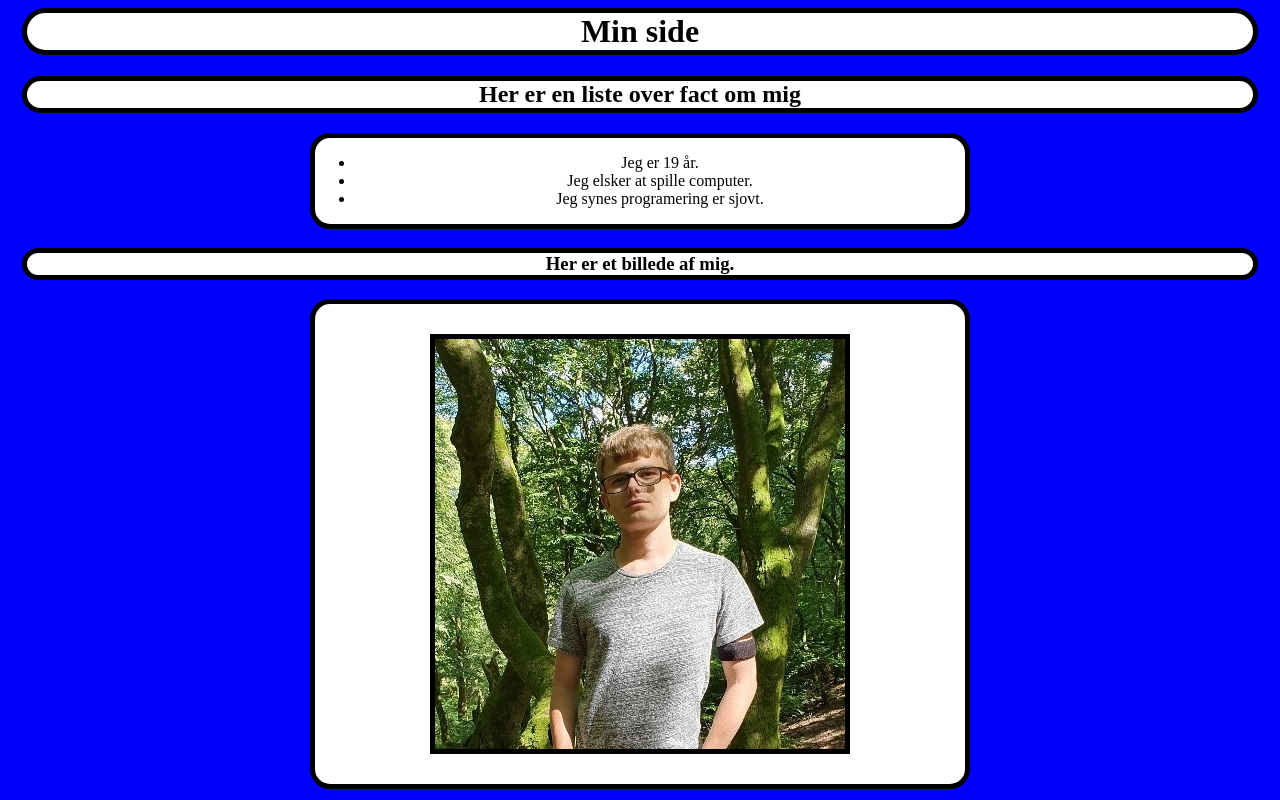
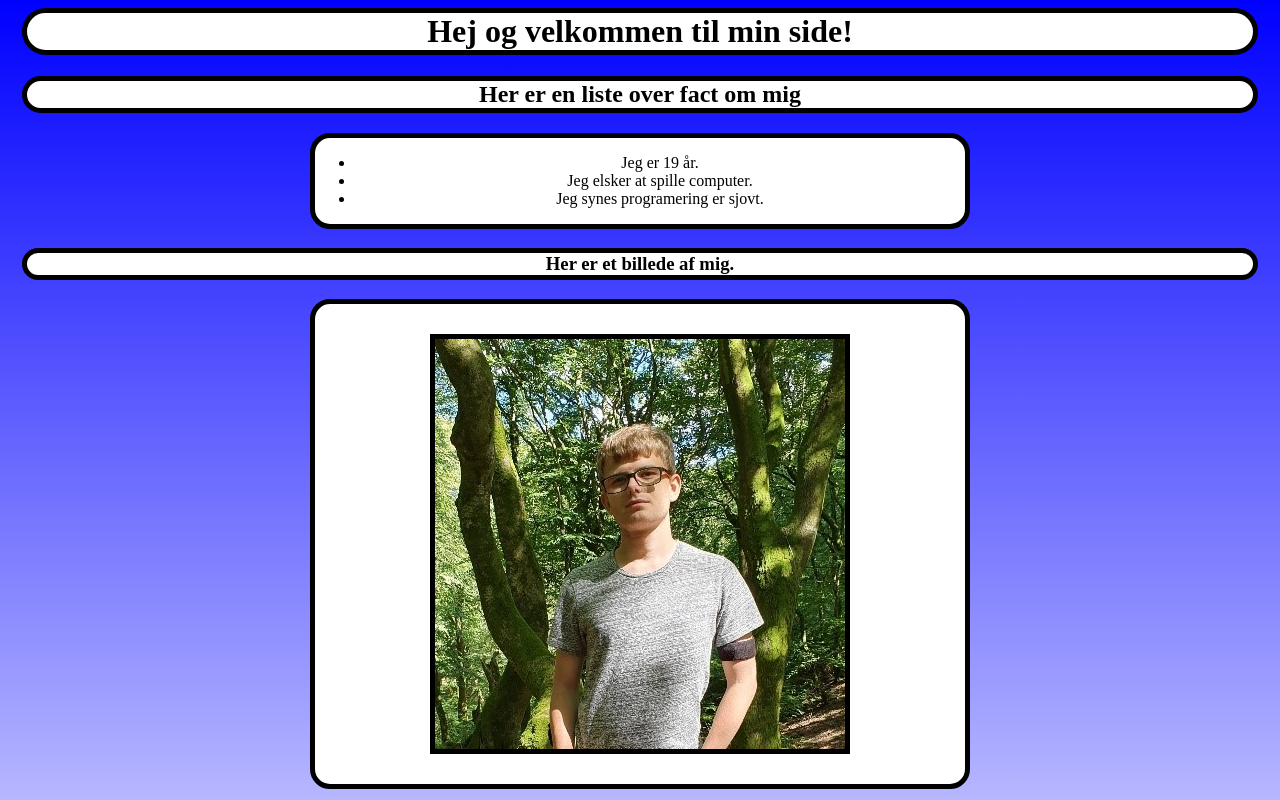
Before and after one commit to MercantecData/portfolio-NicklasN757, a plain HTML site: page HTMLSite/Index.html in a window 1280 px wide. Shown: the top 800 px of the page. Drawn offline with Linux system fonts and the light colour scheme.

Commit message:
Update HTML

```diff
--- a/HTMLSite/Index.html
+++ b/HTMLSite/Index.html
@@ -5,7 +5,7 @@
 </head>
 <body class="backgrundColor">
 <center>
-    <h1 class="headerText">Min side</h1>
+    <h1 class="headerText">Hej og velkommen til min side!</h1>
     <h2 class="headerText">Her er en liste over fact om mig</h2>
     <div class="textBox">
         <ul>
--- a/HTMLSite/style.css
+++ b/HTMLSite/style.css
@@ -1,5 +1,6 @@
 .backgrundColor{
-    background-color: blue;
+    background-image: linear-gradient(to bottom, blue, white);
+    height: 1100px;
     color: white;
 }
 .billede{
```
